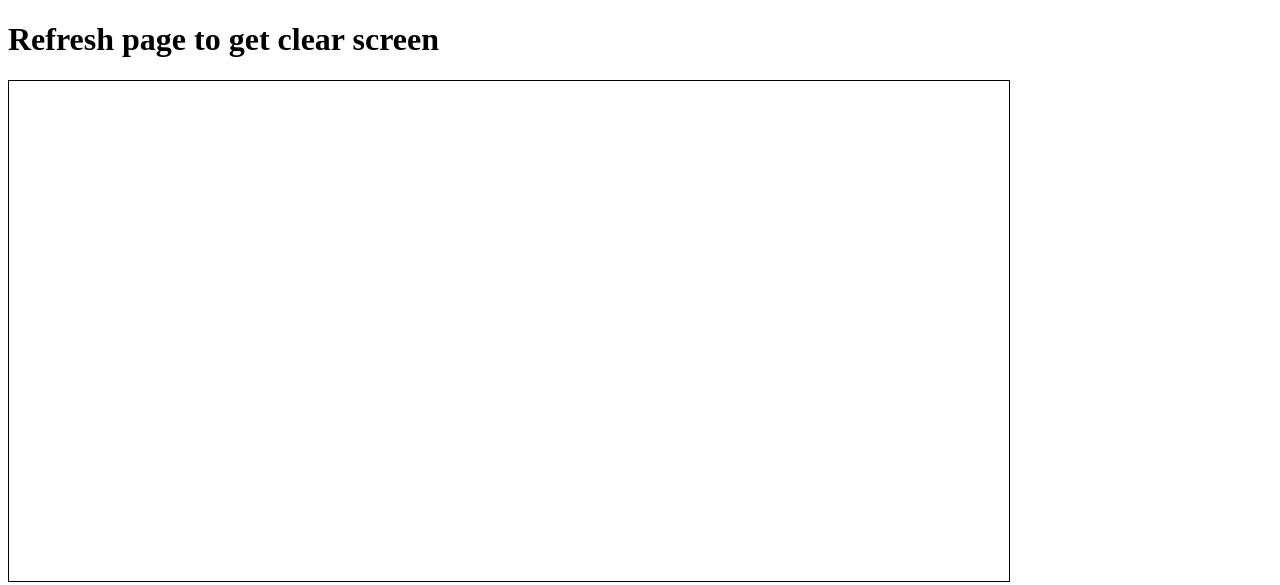
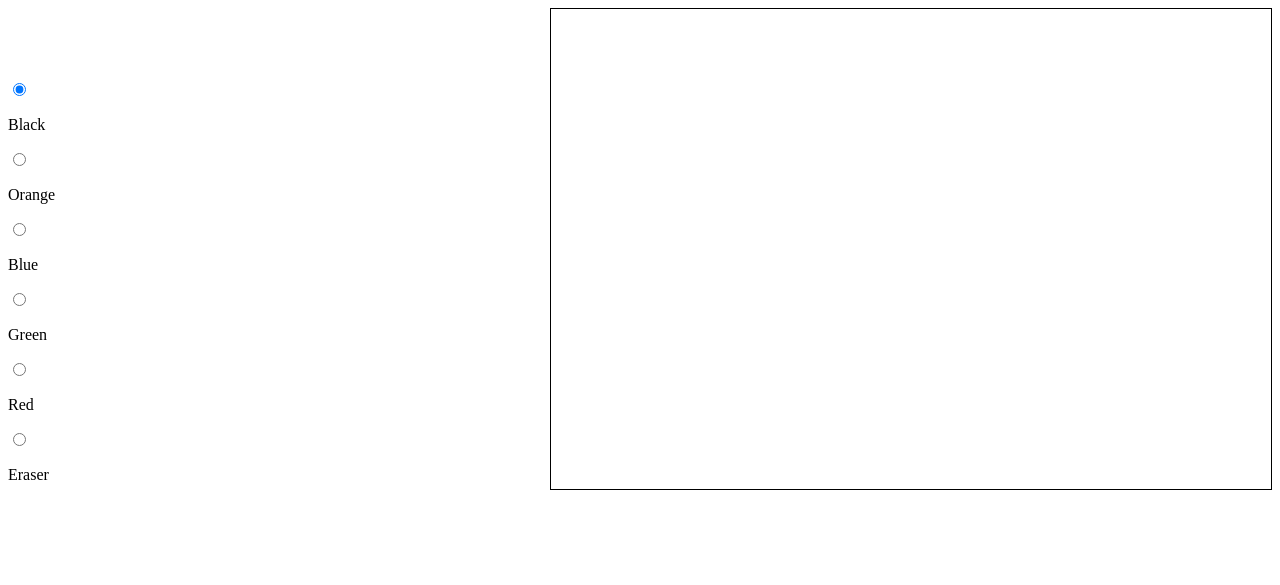
Before and after one commit to kets99/White-Space, a plain HTML site: page index.html in a window 1280 px wide. Drawn offline with Linux system fonts and the light colour scheme.

Commit message:
Update index.html

```diff
--- a/index.html
+++ b/index.html
@@ -1,20 +1,51 @@
 <!DOCTYPE html>
 <html lang="en">
 	<head>
+		<meta charset="utf-8">
+		<title>Board</title>
+		<style>
 		<h1>Refresh page to get clear screen </h1>
-		<meta charset="utf-8">
-		<title>White Space</title>
-		<style>
+
 			#container { position: relative; }
 			#whiteboard { border: 1px solid #000; }
+			section {
+				position: absolute;
+				top: 10%;
+			}
+			div {
+				position: static;
+        left: 30%;
+			}
+
+
 		</style>
 	</head>
 	<body>
-		<div id="container">
-			<canvas id="whiteboard" width="1000" height="500">
+		<div id="container"align="right">
+			<canvas id="whiteboard" width="720" height="480">
 			</canvas>
 		</div>
+		<div class="wrapper">
+
+			<section id="colorSwatch" align="left-top">
+				<input type="radio" name="color" id="color01" data-color="black" size="1" checked><label for="color01"></label>
+				<p>Black</p>
+				<input type="radio" name="color" id="color02" data-color="darkorange" size="1">	<label for="color02"></label>
+				<p>Orange</p>
+				<input type="radio" name="color" id="color03" data-color="navy" size="1">		<label for="color03"></label>
+				<p>Blue</p>
+				<input type="radio" name="color" id="color04" data-color="yellowgreen" size="1">	<label for="color04"></label>
+				<p>Green</p>
+				<input type="radio" name="color" id="color05" data-color="firebrick" size="1">	<label for="color05"></label>
+				<p>Red</p>
+				<input type="radio" name="color" id="eraser" data-color="white" size="4" ><label for="eraser"></label>
+				<p>Eraser</p>
+
+
+			</section>
+	</div>
+
 		<script src="https://cdn.pubnub.com/pubnub-3.15.2.min.js"></script>
-		<script src="https://mphis.github.io/White-Space/Wspace.js"></script>
+		<script src="board.js"></script>
 	</body>
 </html>
```
